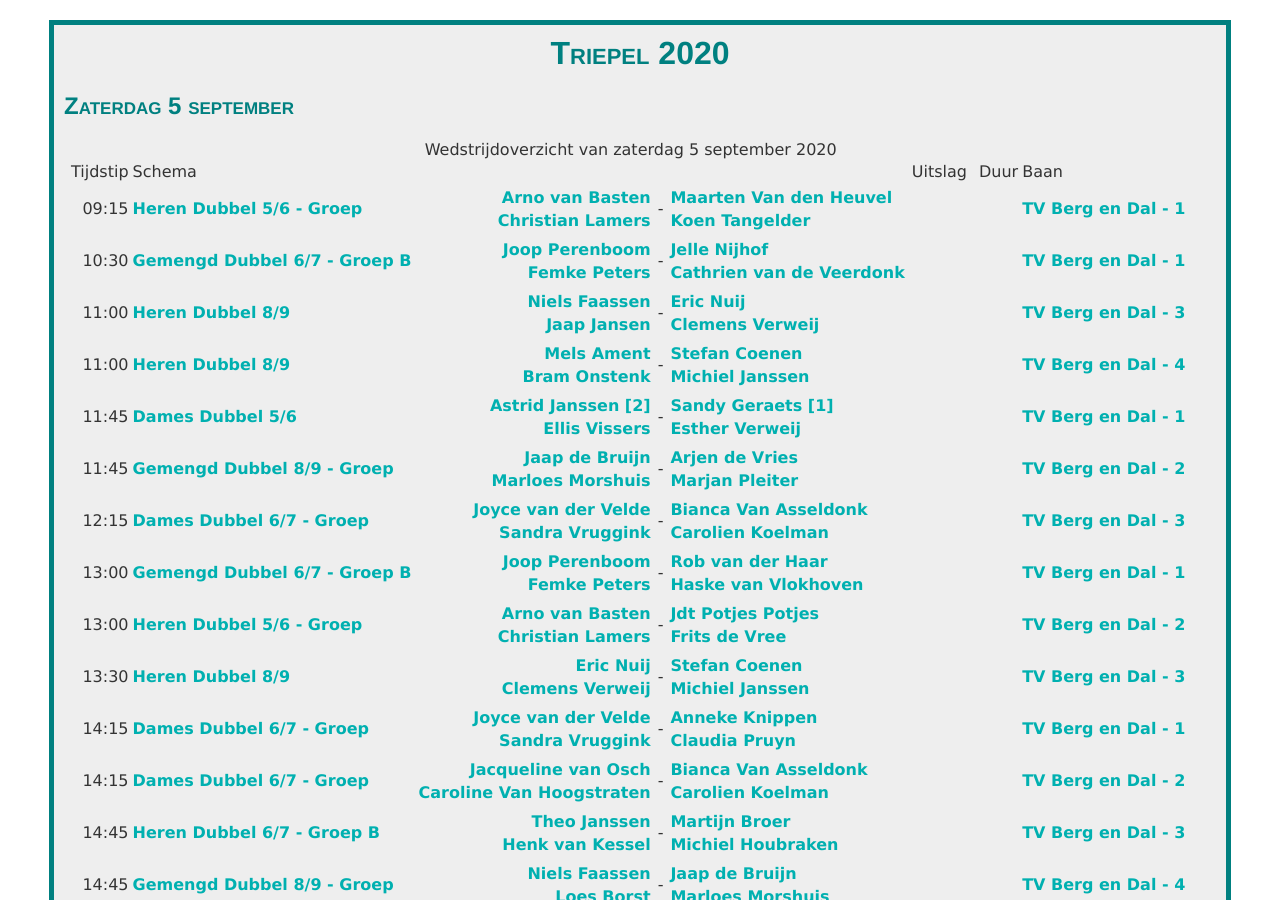
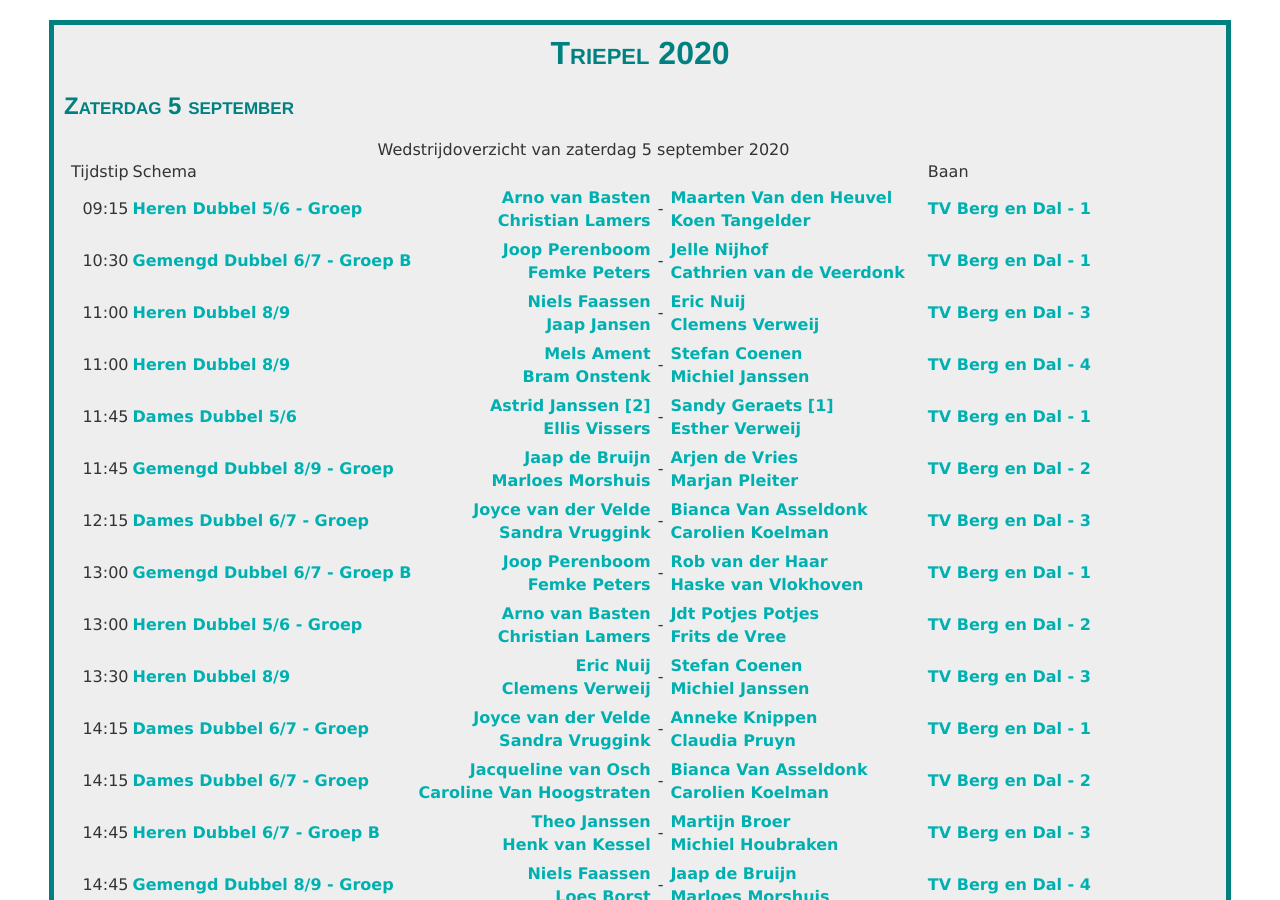
Before and after one commit to arjenpdevries/arjenpdevries.github.io, a Jekyll site: the page Triepel2020/0509.html, which Jekyll copies as it is, in a window 1280 px wide and 900 px high. Built offline with Jekyll 4.4.1, drawn with Linux system fonts in a browser that asks for light colours.

Commit message:
Minor heading fix

```diff
--- a/Triepel2020/0509.html
+++ b/Triepel2020/0509.html
@@ -19,7 +19,7 @@ Triepel 2020
 		Wedstrijdoverzicht van zaterdag 5 september 2020
 	</caption><thead>
 		<tr>
-			<td></td><td>Tijdstip</td><td>Schema</td><td colspan="3"></td><td>Uitslag</td><td></td><td></td><td align="right">Duur</td><td>Baan</td><td>&nbsp;</td>
+			<td></td><td>Tijdstip</td><td>Schema</td><td colspan="3"></td><td></td><td></td><td></td><td align="right"></td><td>Baan</td><td>&nbsp;</td>
 		</tr>
 	</thead><tbody>
 		<tr>
```
